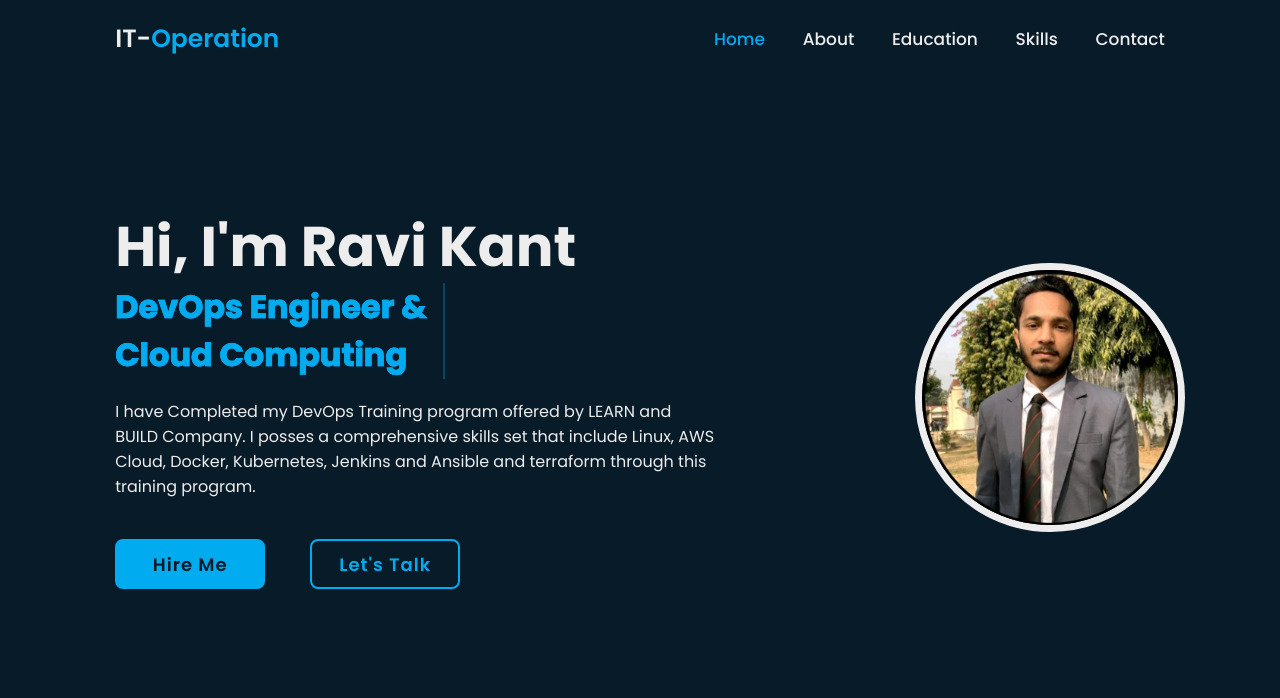
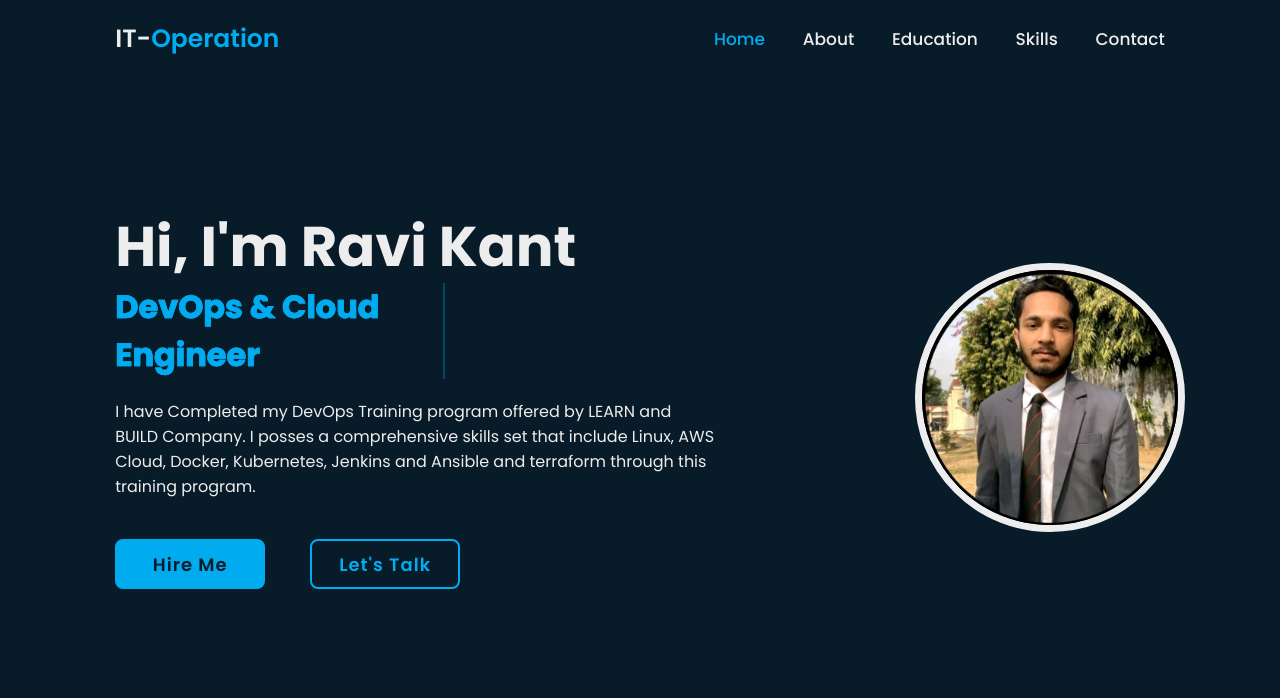
Before and after one commit to ravikant-85/my-portfolio, a plain HTML site: page index.html in a window 1280 px wide. Shown: the top 698 px of the page. Drawn offline with nearby package versions, Linux system fonts and the light colour scheme.

Commit message:
Update index.html

```diff
--- a/index.html
+++ b/index.html
@@ -28,7 +28,7 @@
         <div class="home-content">
             <h1>Hi, I'm <span>Ravi Kant</span></h1>
             <div class="text-animate">
-                <h3>DevOps Engineer & Cloud Computing</h3>
+                <h3>DevOps & Cloud Engineer</h3>
             </div>
             <p>I have Completed my DevOps Training program offered by LEARN and BUILD Company.
                 I posses a comprehensive skills set that include Linux, AWS Cloud, Docker, Kubernetes, Jenkins and Ansible and terraform
```
